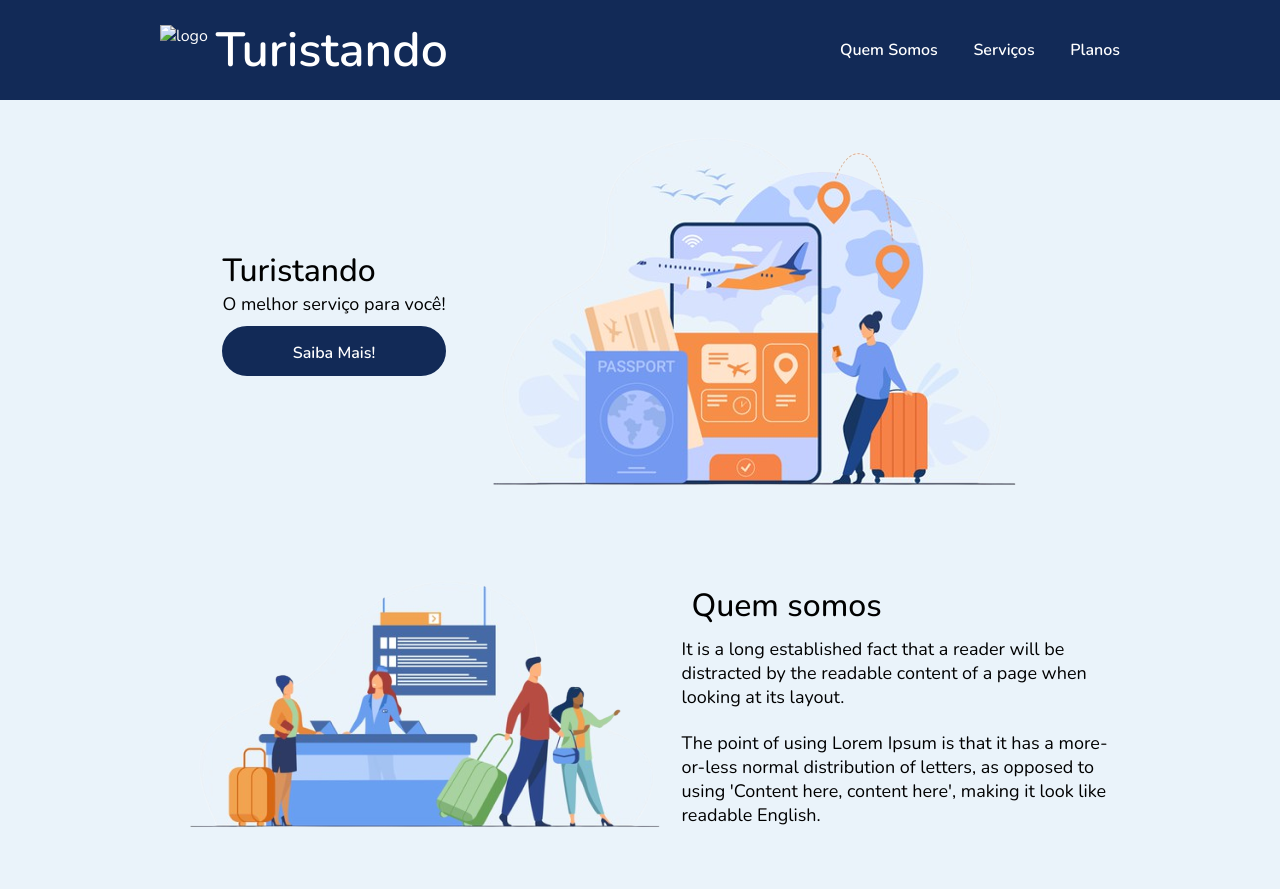
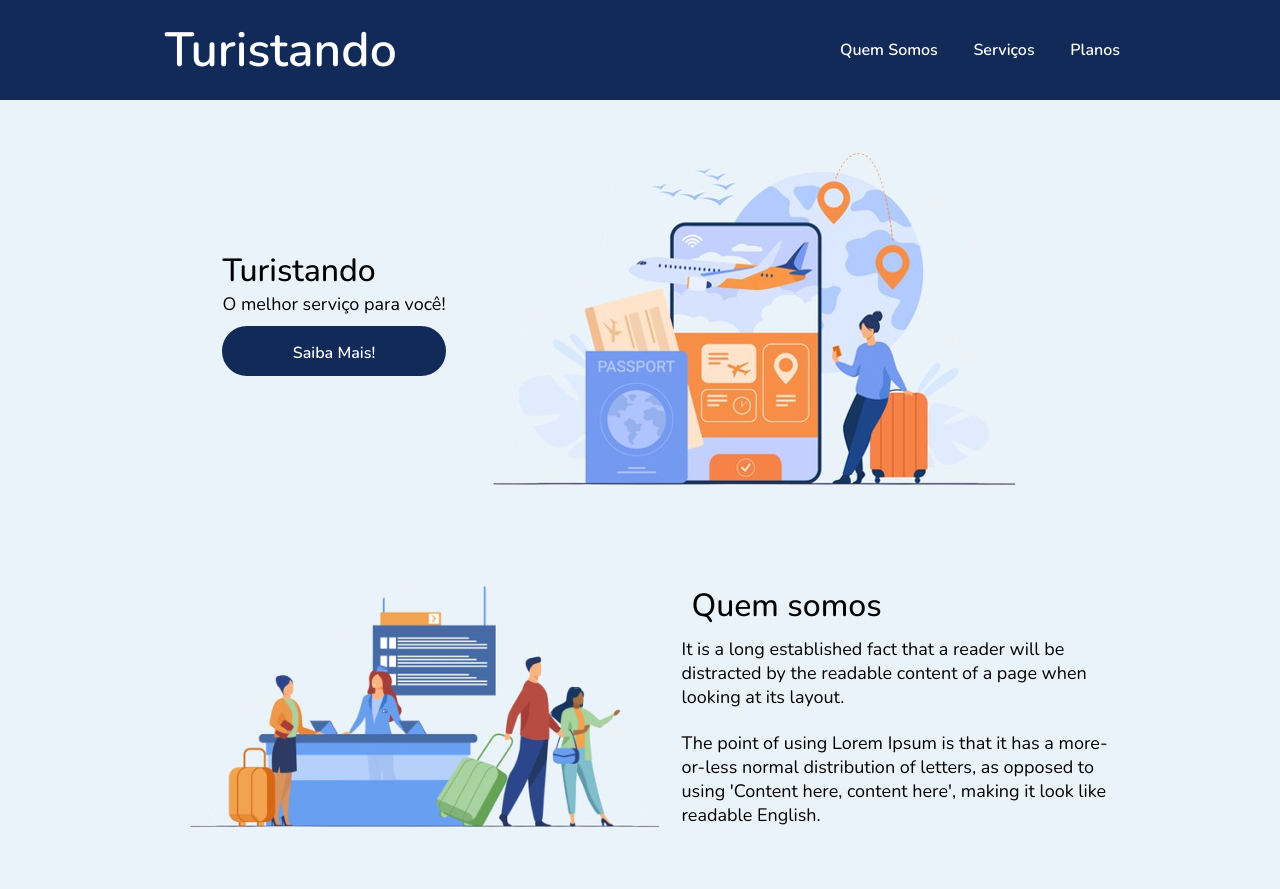
Before and after one commit to Gschristofano/Landing-Page-Turistando, a plain HTML site: page index.html in a window 1280 px wide. Shown: the top 889 px of the page. Drawn offline with nearby package versions, Linux system fonts and the light colour scheme.

Commit message:
Atualização de header

```diff
--- a/index.html
+++ b/index.html
@@ -10,7 +10,6 @@
     <link rel="stylesheet" href="css/reset.css">
     <link rel="stylesheet" href="css/global.css">
     <link rel="stylesheet" href="css/index.css">
-    <!-- <link rel="stylesheet" href="./css/style.css"> -->
     <!-- FONTE -->
     <link rel="preconnect" href="https://fonts.googleapis.com">
     <link rel="preconnect" href="https://fonts.gstatic.com" crossorigin>
@@ -21,8 +20,8 @@
     <header>
         <div class="cont-header">
             <div class="cont-logo">
-                <figure class="logo">
-                    <img src="images/viagem-e-turismo.png" alt="logo">
+                <!-- <figure class="logo">
+                    <img src="images/viagem-e-turismo.png" alt="logo"> -->
                 </figure>
                 <h1>Turistando</h1>
             </div>
```
